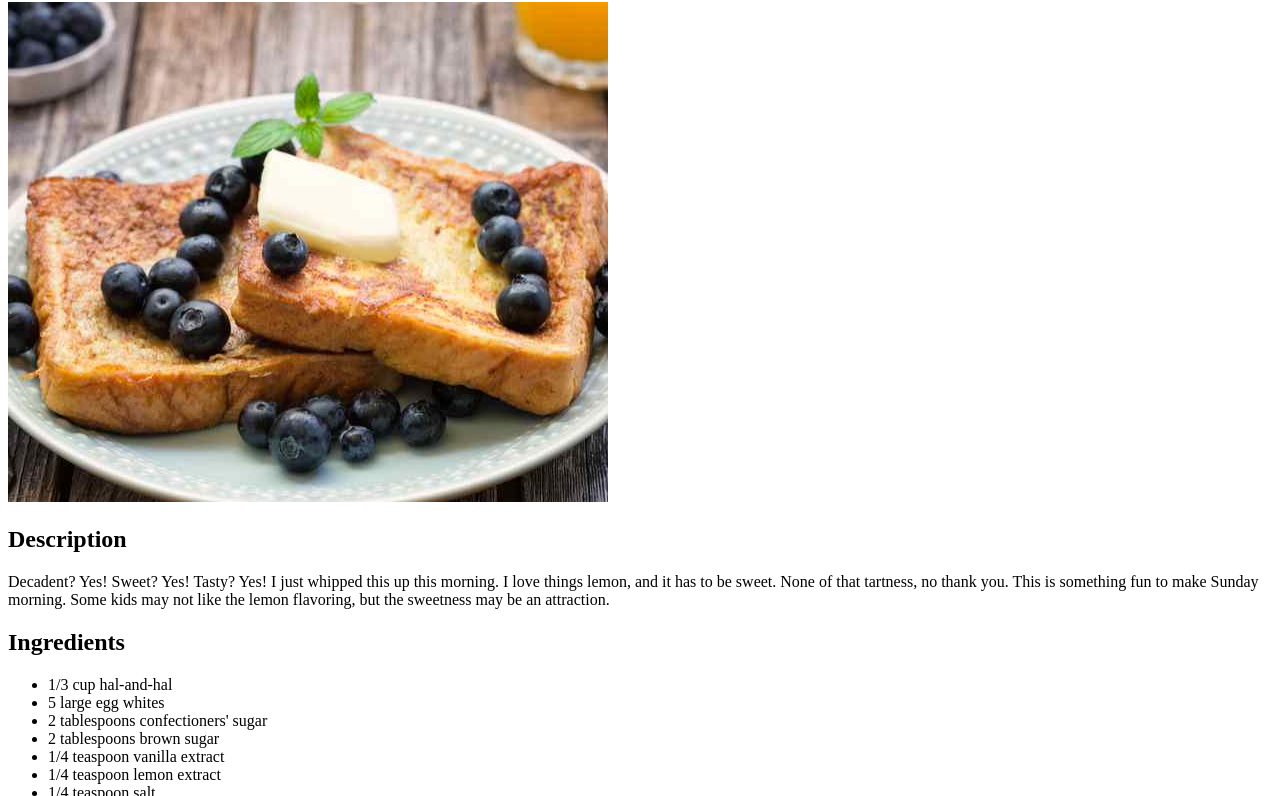
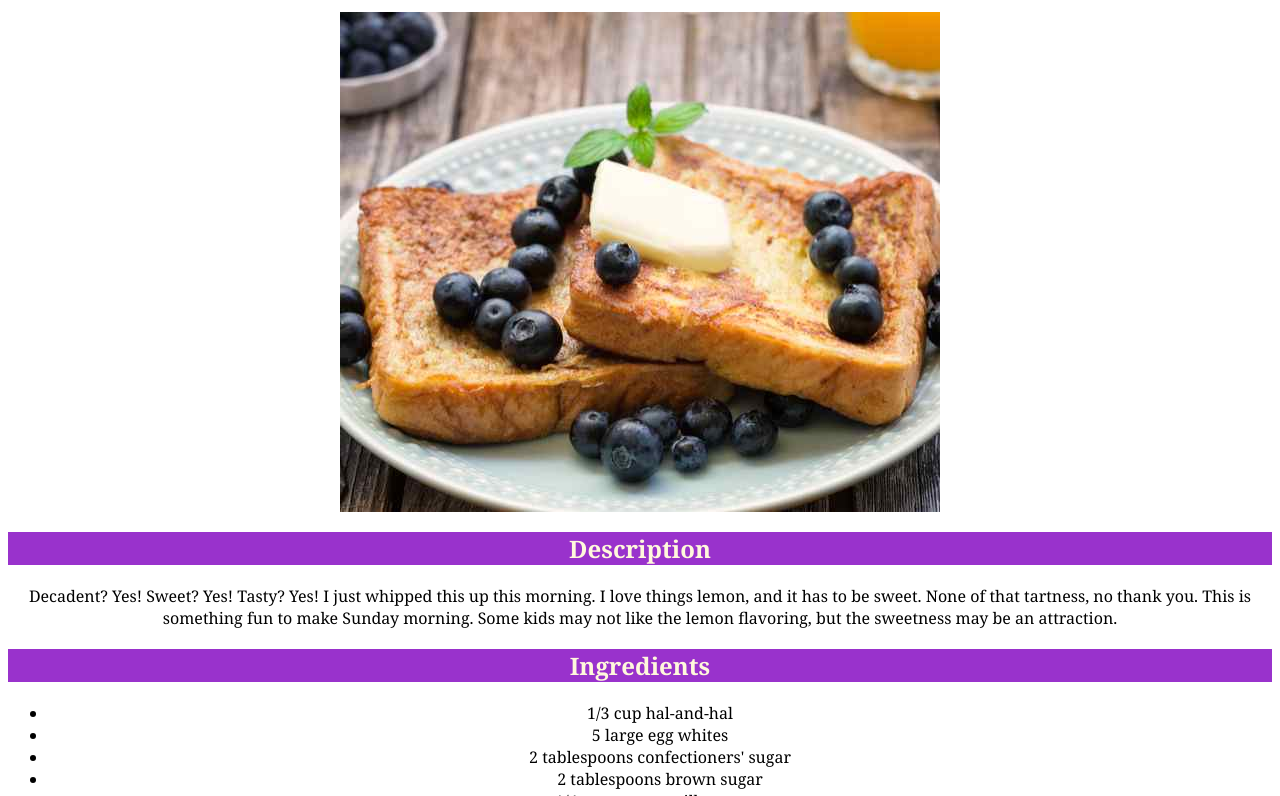
Before and after one commit to ItsRuku/odin-recipes, a plain HTML site: page recipes/frenchtoast.html in a window 1280 px wide. Shown: the part 104-900 px from the top of the page. Drawn offline with Linux system fonts and the light colour scheme.

Commit message:
add style to frenchtoast.html

```diff
--- a/recipes/style.css
+++ b/recipes/style.css
@@ -6,14 +6,15 @@
     background-color: #00DCFF;
     color: black;
  }
-.body2
+.body2, .body3
 {
     text-align: center;
+    font-family: "Brush Script MT", Georgia, sans-serif;
 }
 #ul-list{
      list-style-position:inside;
 }
-#picture1{
+#picture1, #pic2{
     display: block;
     margin-left: auto;
     margin-right: auto;
@@ -30,3 +31,7 @@
     list-style: decimal;
 
 }
+#header3, #description-2, #instru2, #ingre2{
+    background-color: darkorchid;
+    color:cornsilk;
+}
```
